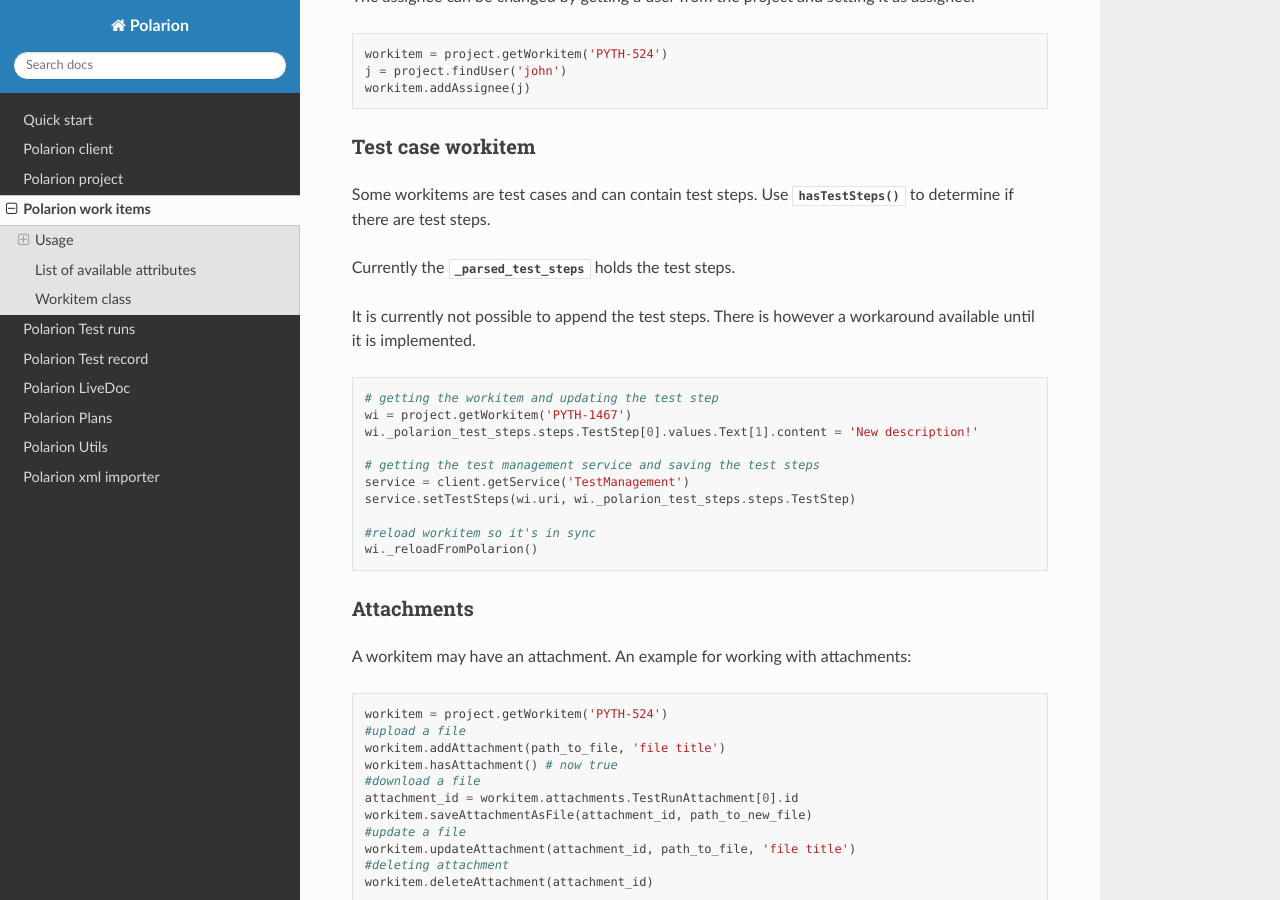
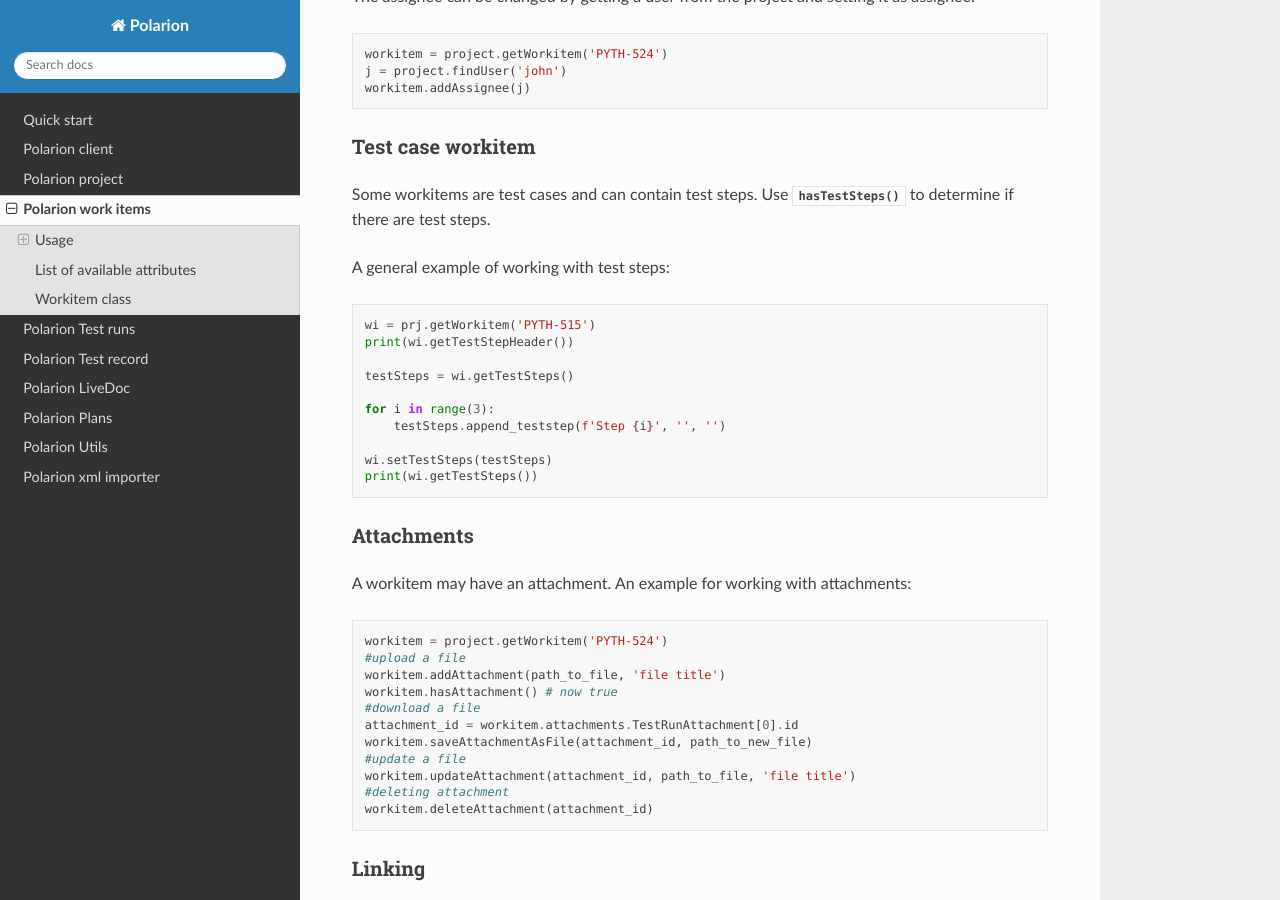
Before and after one commit to jesper-raemaekers/python-polarion, a Sphinx documentation site: the page built from docs/workitem.rst, in a window 1280 px wide and 900 px high, scrolled down 2416 px. Built offline with Sphinx 7.4.7 and the Read the Docs theme 2.0.0, drawn with Linux system fonts in a browser that asks for light colours.

```diff
--- a/docs/workitem.rst
+++ b/docs/workitem.rst
@@ -132,22 +132,20 @@
 
 Some workitems are test cases and can contain test steps. Use :func:`~Workitem.hasTestSteps` to determine if there are test steps.
 
-Currently the :attr:`~Workitem._parsed_test_steps` holds the test steps.
-
-It is currently not possible to append the test steps. There is however a workaround available until it is implemented.
+A general example of working with test steps:
 
 .. code:: python
 
-    # getting the workitem and updating the test step
-    wi = project.getWorkitem('PYTH-1467')
-    wi._polarion_test_steps.steps.TestStep[0].values.Text[1].content = 'New description!'
+    wi = prj.getWorkitem('PYTH-515')
+    print(wi.getTestStepHeader())
 
-    # getting the test management service and saving the test steps
-    service = client.getService('TestManagement')
-    service.setTestSteps(wi.uri, wi._polarion_test_steps.steps.TestStep)
+    testSteps = wi.getTestSteps()
 
-    #reload workitem so it's in sync
-    wi._reloadFromPolarion()
+    for i in range(3):
+        testSteps.append_teststep(f'Step {i}', '', '')
+
+    wi.setTestSteps(testSteps)
+    print(wi.getTestSteps())
 
 
 Attachments
```
Also changed, not shown: README.md (+0 -6 lines).
